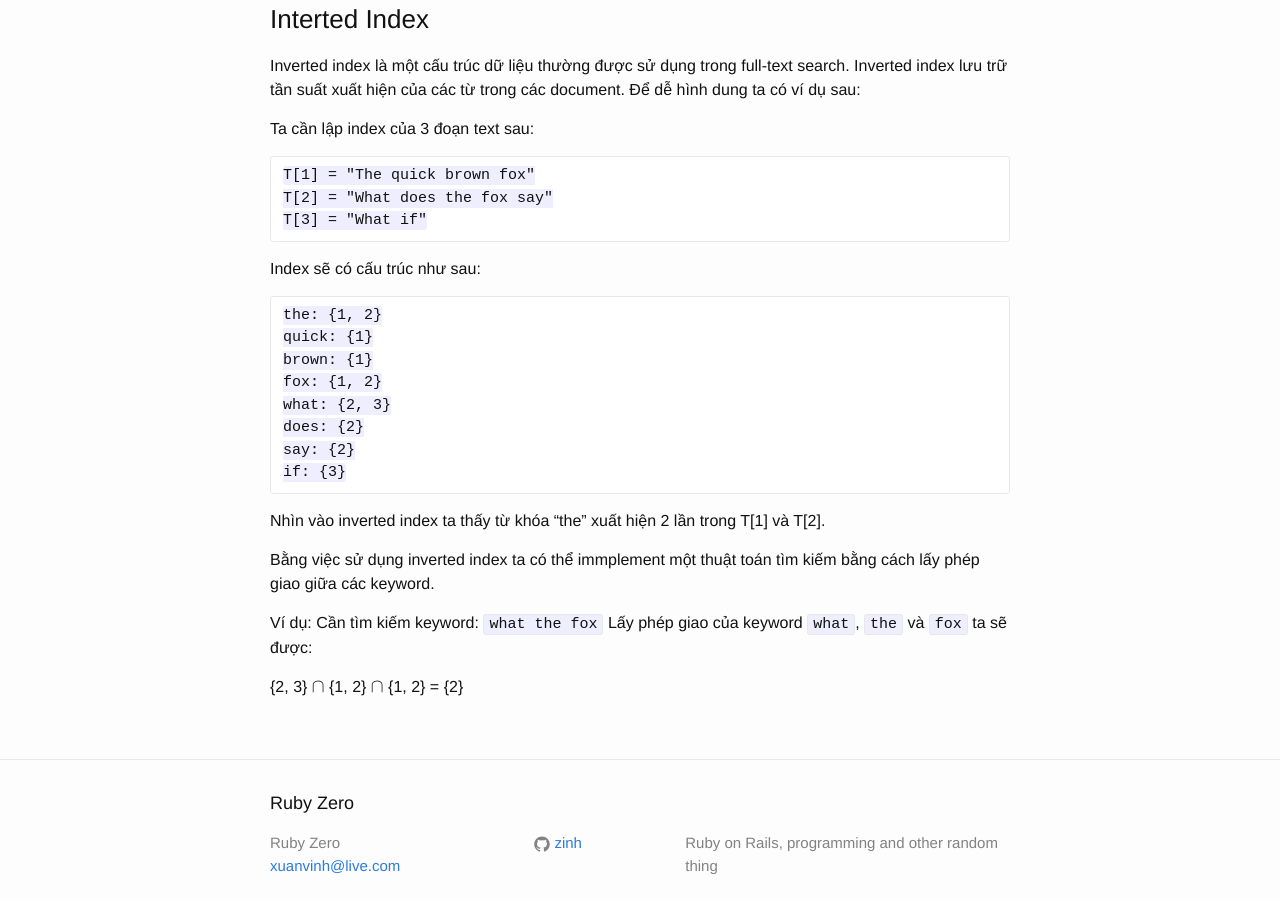
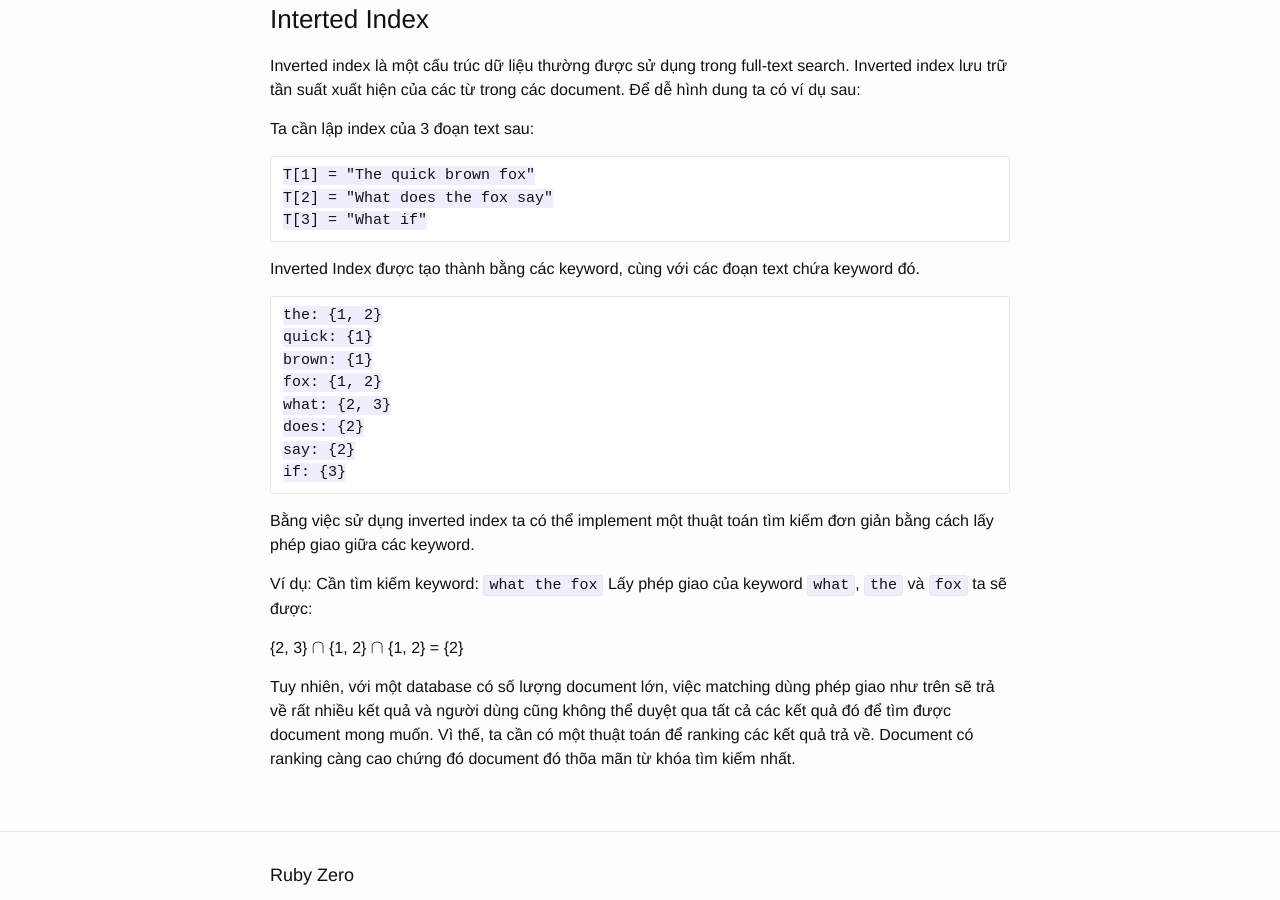
Before and after one commit to zinh/zinh.github.io, a Jekyll site: the page built from _posts/2014-11-23-solr-lucene-an-introduction.markdown, in a window 1280 px wide and 900 px high, scrolled down 878 px. Built offline with Jekyll 4.4.1, drawn with Linux system fonts in a browser that asks for light colours; formulas are drawn with MathJax 3.

Commit message:
Update 2014-11-23-solr-lucene-an-introduction.markdown

````diff
--- a/_posts/2014-11-23-solr-lucene-an-introduction.markdown
+++ b/_posts/2014-11-23-solr-lucene-an-introduction.markdown
@@ -45,7 +45,7 @@ T[2] = "What does the fox say"
 T[3] = "What if"
 ```
 
-Index sẽ có cấu trúc như sau:
+Inverted Index được tạo thành bằng các keyword, cùng với các đoạn text chứa keyword đó.
 
 ```
 the: {1, 2}
@@ -58,12 +58,12 @@ say: {2}
 if: {3}
 ```
 
-Nhìn vào inverted index ta thấy từ khóa "the" xuất hiện 2 lần trong T[1] và T[2].
-
-Bằng việc sử dụng inverted index ta có thể immplement một thuật toán tìm kiếm bằng cách lấy phép giao giữa các keyword.
+Bằng việc sử dụng inverted index ta có thể implement một thuật toán tìm kiếm đơn giản bằng cách lấy phép giao giữa các keyword.
 
 Ví dụ:
 Cần tìm kiếm keyword: `what the fox`
 Lấy phép giao của keyword `what`, `the` và `fox` ta sẽ được:
 
 {2, 3} \\(\cap\\) {1, 2} \\(\cap\\) {1, 2} = {2}
+
+Tuy nhiên, với một database có số lượng document lớn, việc matching dùng phép giao như trên sẽ trả về rất nhiều kết quả và người dùng cũng không thể duyệt qua tất cả các kết quả đó để tìm được document mong muốn. Vì thế, ta cần có một thuật toán để ranking các kết quả trả về. Document có ranking càng cao chứng đó document đó thõa mãn từ khóa tìm kiếm nhất.
````
